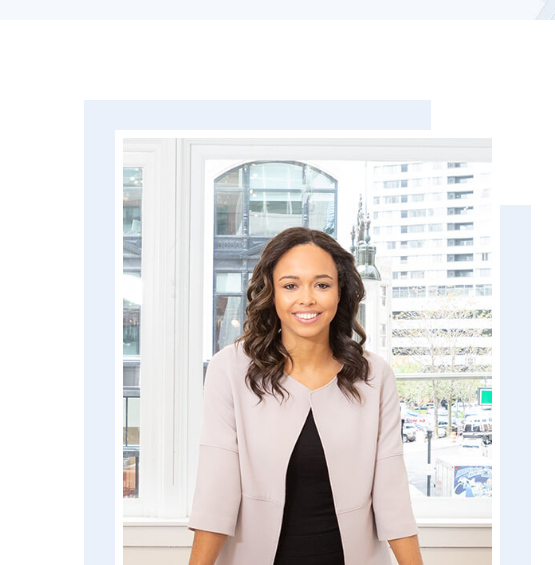
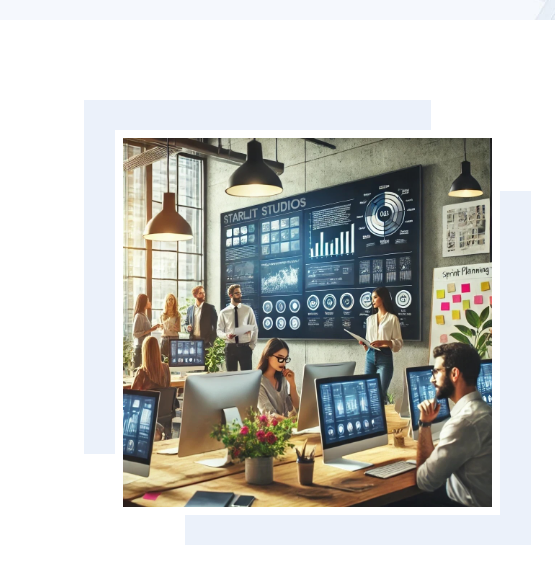
Before and after one commit to starlitstudiosllc/starlitstudioz, a plain HTML site: page index.html in a window 1280 px wide. Shown: the part 780-1345 px from the top of the page, 0-555 px from the left. Drawn offline with nearby package versions, Linux system fonts and the light colour scheme; a script that the page names is missing; files whose address does not match are found by name.

Commit message:
Update index.html

```diff
--- a/index.html
+++ b/index.html
@@ -126,7 +126,7 @@
 
           <div class="col-lg-5 col-md-6">
             <div class="about-img">
-              <img src="img/about-img.jpg" alt="">
+              <img src="img/Starlit_studio.jpeg" alt="">
             </div>
           </div>
 
```
